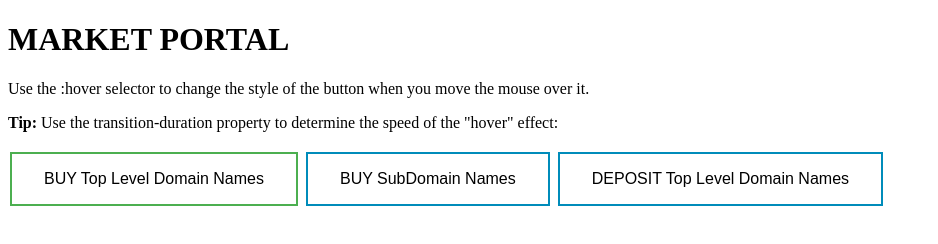
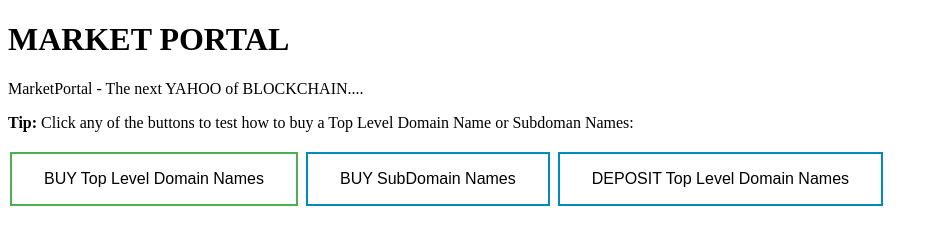
Before and after one commit to zzlnc4/zzlnc4.github.io, a plain HTML site: page index.html in a window 1280 px wide. Shown: the whole page, without its empty margins (0-938 px from the left). Drawn offline with Linux system fonts and the light colour scheme.

Commit message:
Update index.html

```diff
--- a/index.html
+++ b/index.html
@@ -43,8 +43,8 @@
 
 <h1>MARKET PORTAL</h1>
 
-<p>Use the :hover selector to change the style of the button when you move the mouse over it.</p>
-<p><strong>Tip:</strong> Use the transition-duration property to determine the speed of the "hover" effect:</p>
+<p>MarketPortal - The next YAHOO of BLOCKCHAIN....</p>
+<p><strong>Tip:</strong> Click any of the buttons to test how to buy a Top Level Domain Name or Subdoman Names:</p>
 
 <button class="button button1">BUY Top Level Domain Names</button>
 <button class="button button2">BUY SubDomain Names</button>
```
